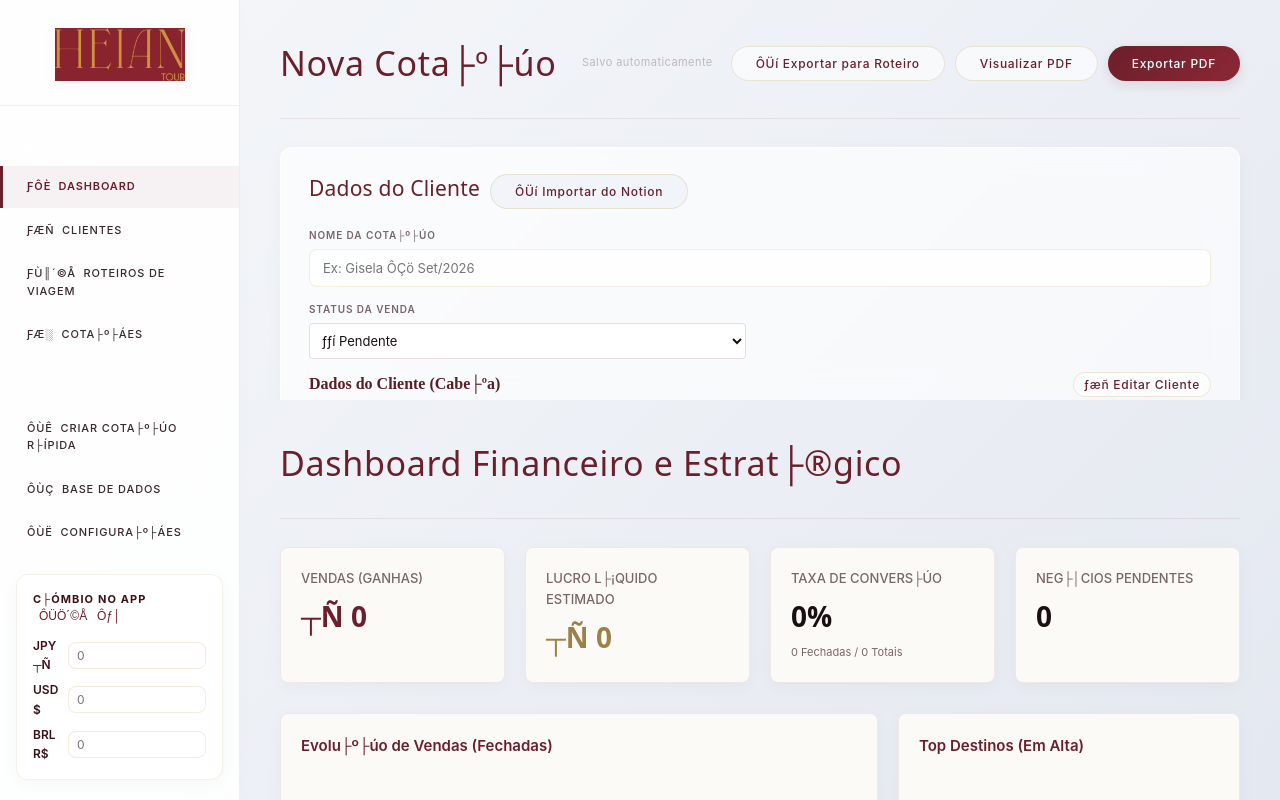
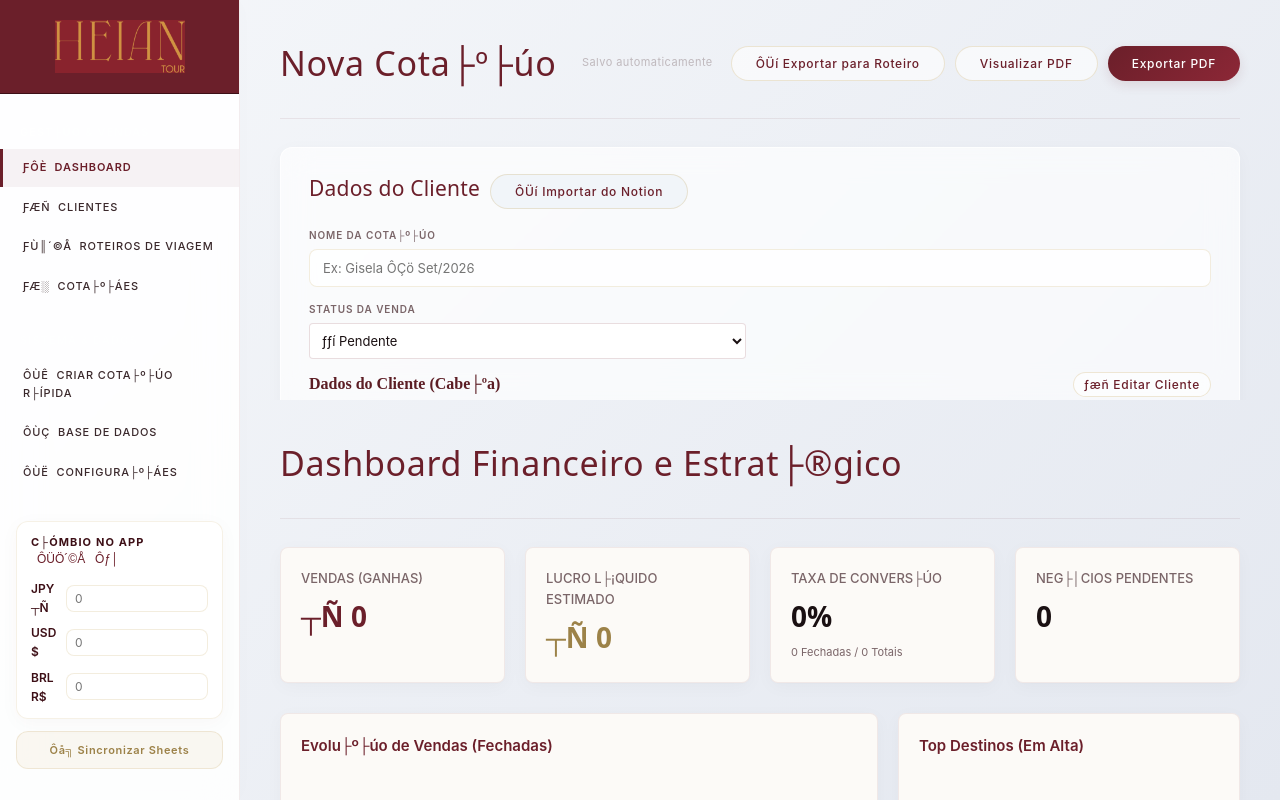
Before and after one commit to diogofujimura/heian-tour, a website: page page-base-restored.html in a window 1280 px wide. Drawn offline with nearby package versions, Linux system fonts and the light colour scheme.

Commit message:
style: melhora logo da sidebar com fundo crimson e ajusta layout do botao de sincronizacao

```diff
--- a/public/css/style.css
+++ b/public/css/style.css
@@ -63,28 +63,42 @@ html, body {
   box-shadow: 2px 0 20px rgba(0, 0, 0, 0.01);
 }
 .sidebar-logo {
-  padding: 28px 24px 24px;
-  border-bottom: 1px solid var(--border);
+  padding: 20px 24px;
+  background: var(--crimson);
+  border-bottom: 1px solid var(--crimson-dk);
   text-align: center;
+  flex-shrink: 0;
 }
 .sidebar-logo img {
   width: 130px;
   display: block;
   margin: 0 auto;
-  filter: drop-shadow(0 2px 6px rgba(107, 31, 42, 0.05));
 }
 .sidebar-nav {
   flex: 1;
-  padding: 20px 0;
+  padding: 15px 0;
   display: flex;
   flex-direction: column;
   gap: 2px;
+  overflow-y: auto;
+  scrollbar-width: thin;
+  scrollbar-color: rgba(107, 31, 42, 0.1) transparent;
+}
+.sidebar-nav::-webkit-scrollbar {
+  width: 4px;
+}
+.sidebar-nav::-webkit-scrollbar-track {
+  background: transparent;
+}
+.sidebar-nav::-webkit-scrollbar-thumb {
+  background-color: rgba(107, 31, 42, 0.1);
+  border-radius: 4px;
 }
 .nav-item {
   display: flex;
   align-items: center;
   gap: 10px;
-  padding: 12px 24px;
+  padding: 10px 20px;
   color: var(--ink-mid);
   text-decoration: none;
   font-size: 11px;
@@ -107,6 +121,7 @@ html, body {
 }
 .sidebar-sync {
   padding: 0 16px;
+  flex-shrink: 0;
 }
 .btn-sync {
   width: 100%;
@@ -139,9 +154,10 @@ html, body {
   -webkit-backdrop-filter: blur(15px) !important;
   border: 1px solid rgba(196, 163, 90, 0.15) !important;
   border-radius: var(--radius-md) !important;
-  margin: auto 16px 20px 16px !important;
-  padding: 16px !important;
+  margin: auto 16px 12px 16px !important;
+  padding: 12px 14px !important;
   box-shadow: 0 4px 20px rgba(107, 31, 42, 0.03) !important;
+  flex-shrink: 0;
 }
 .sidebar-cambio input {
   background: rgba(255, 255, 255, 0.8) !important;
```
Also changed, not shown: public/index.html (+1 -1 lines).
